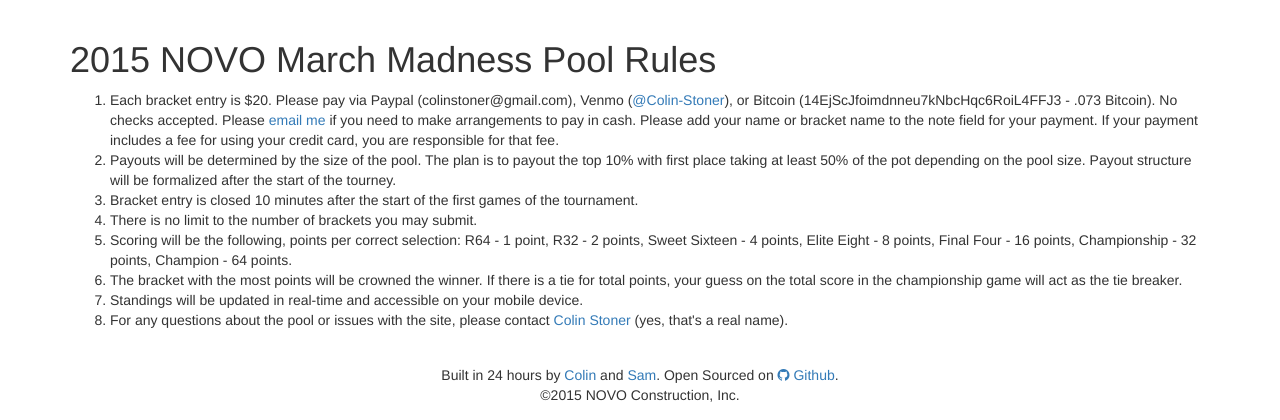
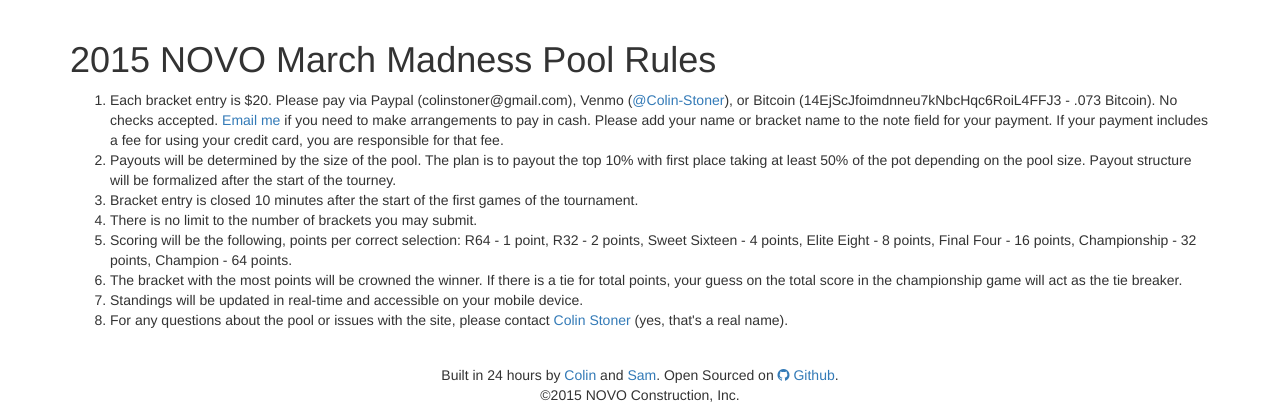
Before and after one commit to NOVO-Construction/django-march-madness, a Django app: template django-march-madness/templates/pages/rules.html in a window 1280 px wide. Shown: the part 52-472 px from the top of the page. Run offline with Django 3.2, Linux system fonts and the light colour scheme; the template is opened without the code that fills it, so the values that code supplies are empty; some libraries are stand-ins or nearby versions.

Commit message:
Say please less.

```diff
--- a/django-march-madness/templates/pages/rules.html
+++ b/django-march-madness/templates/pages/rules.html
@@ -6,7 +6,7 @@
 <h1>2015 NOVO March Madness Pool Rules</h1>
 
 <ol>
-	<li>Each bracket entry is $20. Please pay via Paypal (colinstoner@gmail.com), Venmo (<a href="https://venmo.com/Colin-Stoner">@Colin-Stoner</a>), or Bitcoin (14EjScJfoimdnneu7kNbcHqc6RoiL4FFJ3 - .073 Bitcoin). No checks accepted. Please <a href="mailto:cstoner@novoconstruction.com">email me</a> if you need to make arrangements to pay in cash. Please add your name or bracket name to the note field for your payment. If your payment includes a fee for using your credit card, you are responsible for that fee.</li>
+	<li>Each bracket entry is $20. Please pay via Paypal (colinstoner@gmail.com), Venmo (<a href="https://venmo.com/Colin-Stoner">@Colin-Stoner</a>), or Bitcoin (14EjScJfoimdnneu7kNbcHqc6RoiL4FFJ3 - .073 Bitcoin). No checks accepted. <a href="mailto:cstoner@novoconstruction.com">Email me</a> if you need to make arrangements to pay in cash. Please add your name or bracket name to the note field for your payment. If your payment includes a fee for using your credit card, you are responsible for that fee.</li>
 	<li>Payouts will be determined by the size of the pool. The plan is to payout the top 10% with first place taking at least 50% of the pot depending on the pool size. Payout structure will be formalized after the start of the tourney.</li>
 	<li>Bracket entry is closed 10 minutes after the start of the first games of the tournament.</li>
 	<li>There is no limit to the number of brackets you may submit.</li>
```
